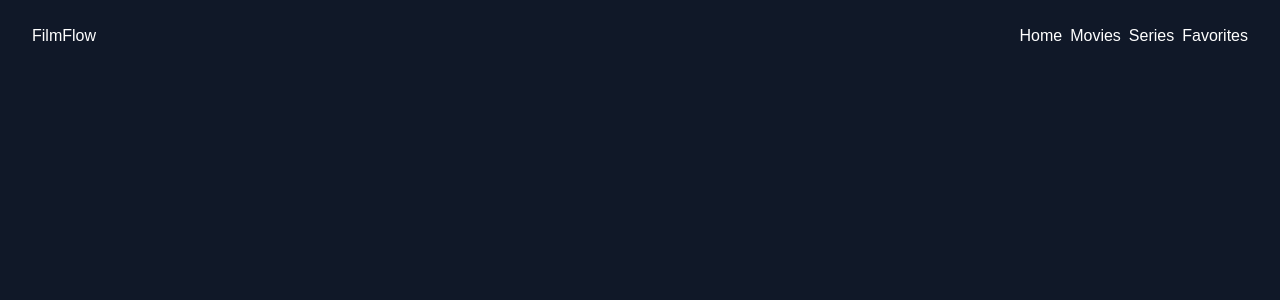
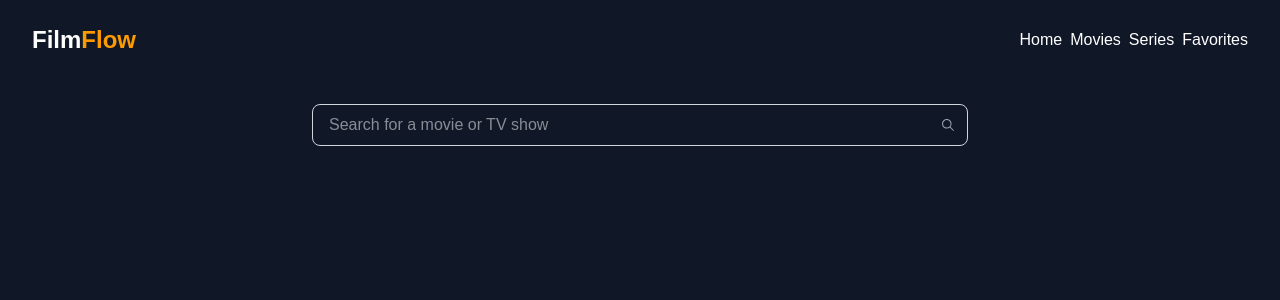
Before and after one commit to Akinzo7/film-flow, a React (Vite) app: page /movies in a window 1280 px wide. Shown: the top 300 px of the page. Built offline with nearby package versions, Linux system fonts and the light colour scheme.

Commit message:
add search

```diff
--- a/package.json
+++ b/package.json
@@ -11,7 +11,8 @@
   },
   "dependencies": {
     "react": "^19.2.0",
-    "react-dom": "^19.2.0"
+    "react-dom": "^19.2.0",
+    "react-icons": "^5.5.0"
   },
   "devDependencies": {
     "@eslint/js": "^9.39.1",
--- a/src/App.jsx
+++ b/src/App.jsx
@@ -1,23 +1,30 @@
+import { useState } from "react";
 import Navbar from "./components/Navbar/Navbar";
 import Search from "./components/Search";
 import useFetch from "./hooks/useFetch";
 
 function App() {
-//   const title = "Avengers";
-//   const API_KEY = import.meta.env.VITE_OMDB_KEY;
-//   const BASE_URL = import.meta.env.VITE_MOVIE_BASE_URL;
-//   const url = `${BASE_URL}?t=${title}&apikey=${API_KEY}`;
-//  http://www.omdbapi.com/?i=tt3896198&apikey=76d75171
-//   const { data: movie, isLoading, isError } = useFetch(url);
-//   console.log(movie);
-  return <div className="min-h-screen bg-gray-900 text-white">
-    <header className="pt-6 px-8">
-      <Navbar/>
-    </header>
-    <main>
-      <Search />
-    </main>
-  </div>;
+  const [search, setSearch] = useState("");
+
+  const url =
+    search.trim() === ""
+      ? null
+      : `http://www.omdbapi.com/?s=${search}&apikey=${import.meta.env.VITE_OMDB_KEY}`;
+
+        // http://www.omdbapi.com/?s=avengers&apikey=76d75171
+        // image http://img.omdbapi.com/?apikey=76d75171&s=avengers
+  const { data: movies, isLoading, isError } = useFetch(url);
+        console.log(movies);
+  return (
+    <div className="min-h-screen bg-gray-900 text-white">
+      <header className="pt-6 px-8">
+        <Navbar />
+      </header>
+      <main className="flex flex-col items-center justify-center w-full">
+        <Search search={search} setSearch={setSearch} />
+      </main>
+    </div>
+  );
 }
 
 export default App;
--- a/src/components/Navbar/Logo.jsx
+++ b/src/components/Navbar/Logo.jsx
@@ -1,7 +1,7 @@
 import React from "react";
-export function Logo({}) {
+export function Logo() {
   return <div>
-            <p>Film<span>Flow</span></p>
+            <p className="font-extrabold text-2xl">Film<span className="text-amber-500">Flow</span></p>
         </div>;
 }
 
--- a/src/components/Navbar/Navbar.jsx
+++ b/src/components/Navbar/Navbar.jsx
@@ -4,7 +4,7 @@ import { Navlinks } from "./Navlinks";
 const Navbar = () => {
   return (
     <nav className="flex justify-between  items-center  ">
-      {/* This is the logo */}
+      {/* This is for the logo */}
       <Logo />
       {/* This handles the links */}
       <Navlinks />
--- a/src/components/Search.jsx
+++ b/src/components/Search.jsx
@@ -1,10 +1,31 @@
-function Search() {
+  import { IoIosSearch } from "react-icons/io";
+
+function Search({search, setSearch}) {
+const handleSubmit = (e) => {
+  e.preventDefault();
+  console.log(search);
+  setSearch("");
+}
+
   return (
-    <search>
-      <form action="">
 
+      <form action="./search" role="search" className="pt-12 max-w-3xl w-full px-14" onSubmit={handleSubmit}>
+        <label htmlFor="movie" className="sr-only"></label>
+        <div className="relative w-full">
+          <input
+            type="search"
+            placeholder="Search for a movie or TV show"
+            name="movie"
+            id="movie"
+            value={search}
+            onChange={(e) => setSearch(e.target.value)}
+            className="focus:shadow-[0_0_14px_rgba(245,158,11,0.25)]  pl-4 pr-10 py-2 border border-gray-300 rounded-lg w-full focus:outline-none
+    focus:border-amber-500"
+          />
+          <IoIosSearch className="absolute right-3 top-1/2 transform -translate-y-1/2 text-gray-400" />
+        </div>
       </form>
-    </search>
+
   )
 }
 export default Search
--- a/src/hooks/useFetch.js
+++ b/src/hooks/useFetch.js
@@ -6,6 +6,7 @@ const useFetch = (url) => {
   const [data, setData] = useState(null);
 
   useEffect(() => {
+    if(!url) return;
     const fetchData = async () => {
       try {
         const resp = await fetch(url);
@@ -26,7 +27,7 @@ const useFetch = (url) => {
       setIsLoading(false);
     };
     fetchData();
-  }, []);
+  }, [url]);
   // order matters
   // don't place user JSX before loading or error
 
```
Also changed, not shown: 1 other file (tests, documents, lock files or other folders).
